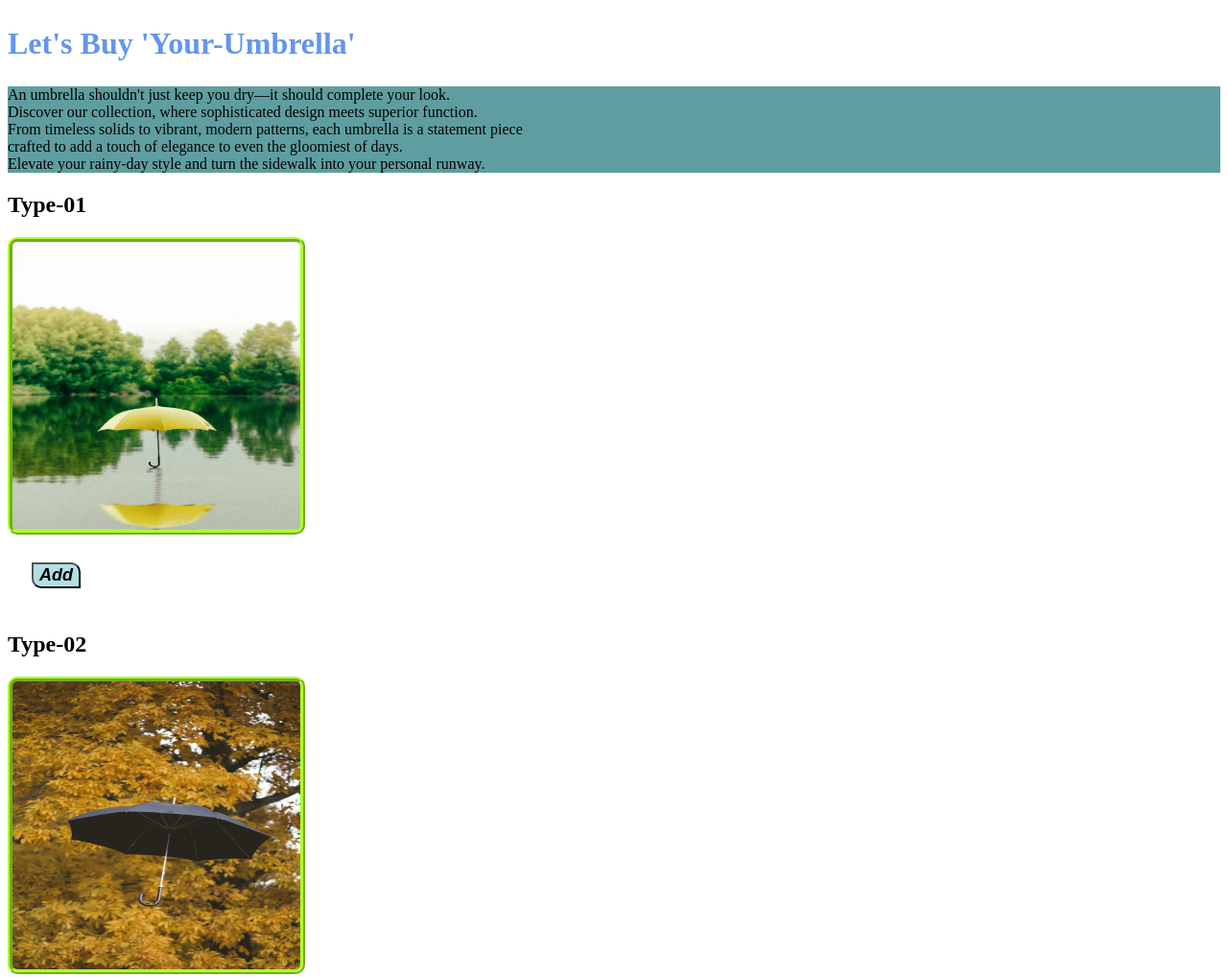
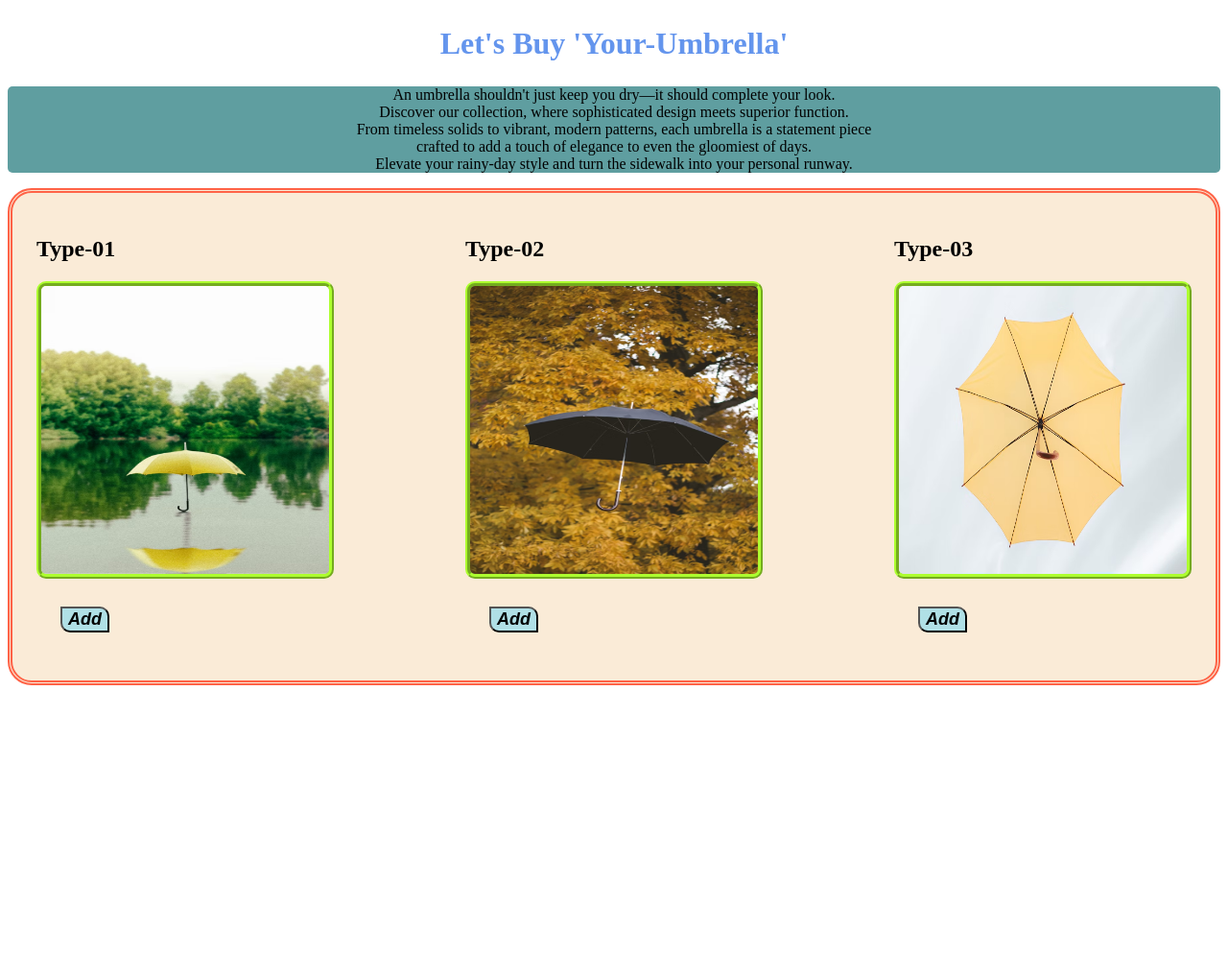
Before and after one commit to HossainBayazid/Your-Umbrella, a plain HTML site: page index.html in a window 1280 px wide. Shown: the top 1018 px of the page at 96% size. After the commit the page ends 800 px from the top, so only its background shows below. Drawn offline with Linux system fonts and the light colour scheme.

```diff
--- a/index.html
+++ b/index.html
@@ -4,10 +4,21 @@
     <meta charset="UTF-8">
     <meta name="viewport" content="width=device-width, initial-scale=1.0">
     <title> Your-Umbrella</title>
+    <link rel="shortcut icon" href="icon/umbrella.png" type="">
     <style>
-        /* .Container{
+        .Container{
               display: flex;
-        } */
+              justify-content: space-between;
+              /* justify-content: space-around; */
+              /* justify-content: space-evenly; */
+              background-color: antiquewhite;
+              /* display: grid; */
+             margin: auto;
+             padding: 25px;
+              gap: 15px;
+              border: 5px double tomato;
+              border-radius: 25px;
+        }
         .um1{
             width: 300px;
             height: 300px;
@@ -39,13 +50,18 @@
 
         }
 
+        p{
+            text-align: center;
+            border-radius: 5px;
+        }
+
 
 
 
     </style>
 </head>
 <body>
-     <h2 style="font-size: xx-large; color: cornflowerblue;">Let's Buy 'Your-Umbrella' </h2>
+     <h2 style="text-align: center; font-size: xx-large; color: cornflowerblue;">Let's Buy 'Your-Umbrella' </h2>
      <p style="background-color: cadetblue;">An umbrella shouldn't just keep you dry—it should complete your look. <br> Discover our collection, where sophisticated design meets superior function. <br> From timeless solids to vibrant, modern patterns, each umbrella is a statement piece <br> crafted to add a touch of elegance to even the gloomiest of days. <br> Elevate your rainy-day style and turn the sidewalk into your personal runway.</p>
 
  <header class="Container">
```
Also changed, not shown: icon/protection.png (added), icon/umbrella.png (added).
